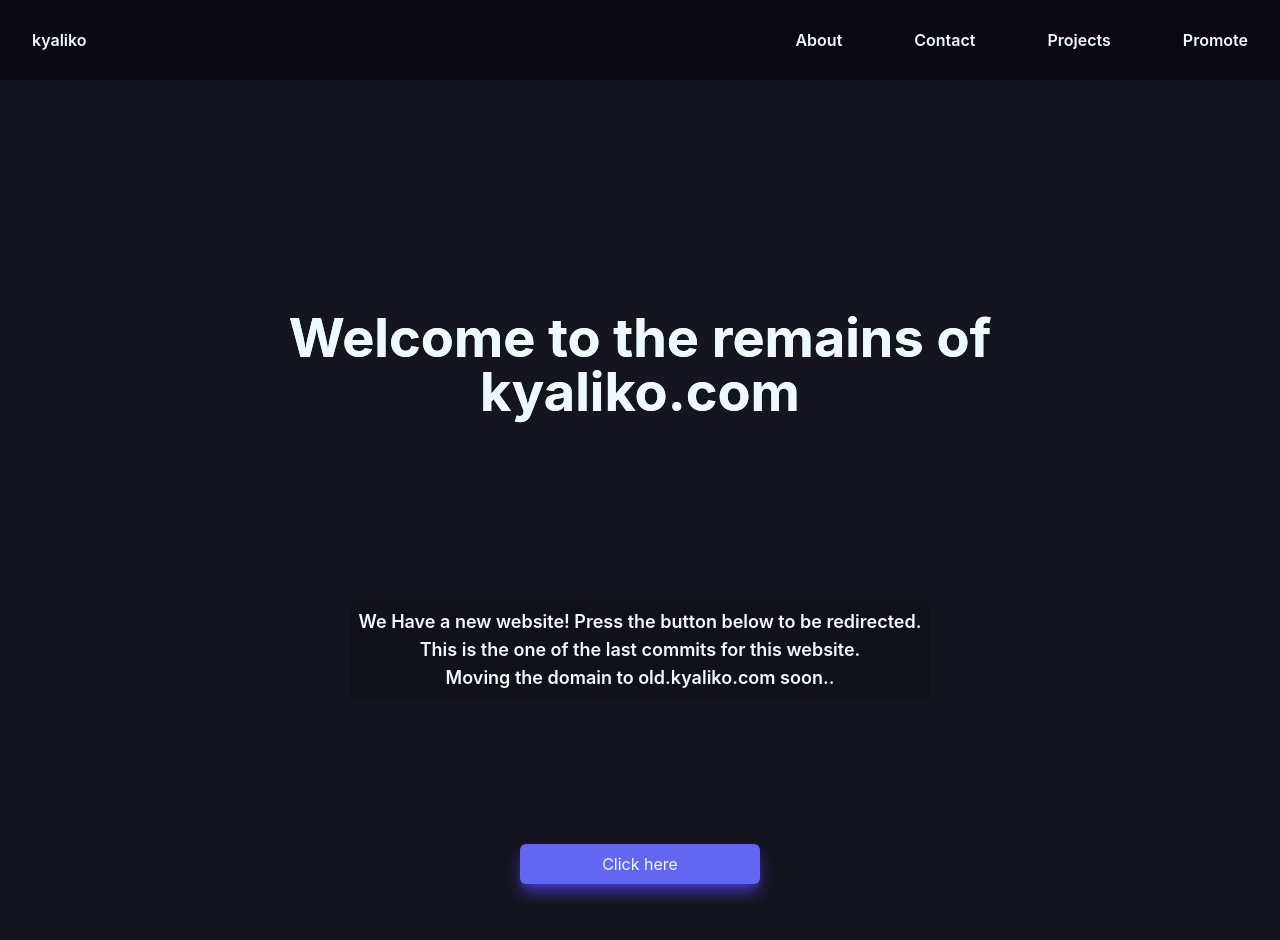
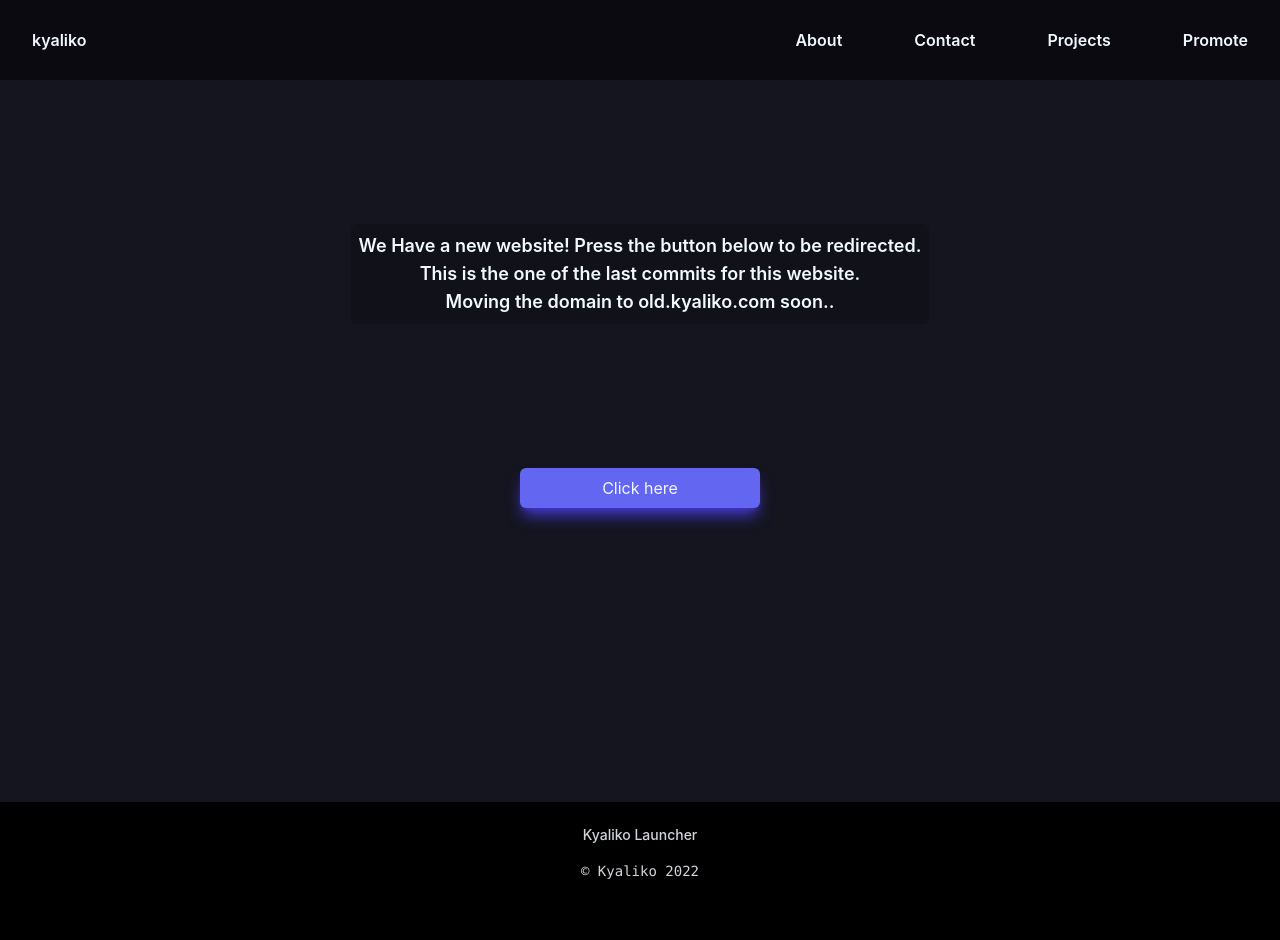
Before and after one commit to Hi-doki/kyalikoweb, a Next.js app: page / in a window 1280 px wide. Shown: the top 940 px of the page. After the commit the page ends 904 px from the top, so only its background shows below. Built offline with nearby package versions, Linux system fonts and the light colour scheme.

Commit message:
meowmeowmeow39

```diff
--- a/components/Hero.js
+++ b/components/Hero.js
@@ -12,9 +12,6 @@
 const Hero = () => {
   return (
     <div>
-        <div onClick={uwu} className="flex place-content-center text-center pt-48" >
-            <p id="uwu" className="transition ease-in-out rounded-md scale-75 p-5 font-bold text-7xl hover:bg-black hover:bg-opacity-20 hover:scale-100 duration-500"><span className="transition ease-in-out duration-500 hover:text-[#FFFFFF00] bg-clip-text bg-gradient-to-r from-teal-100 to-cyan-200">Welcome to the remains of </span><span className="transition ease-in-out duration-500 hover:text-[#FFFFFF00] bg-clip-text bg-gradient-to-r from-teal-100 to-cyan-300">kyaliko.com</span></p>
-        </div>
 
         <div className="flex place-content-center pt-36">
           <div className="p-2 bg-black/20 rounded-md">
@@ -25,7 +22,7 @@
 
         </div>
 
-        <div id="hehe" className="flex place-content-center pt-36 pb-48">
+        <div id="hehe" className="flex place-content-center  pt-36 pb-48">
             <Link href="https://new.kyaliko.com">
                 <button className="
                       transition ease-in-out
```
